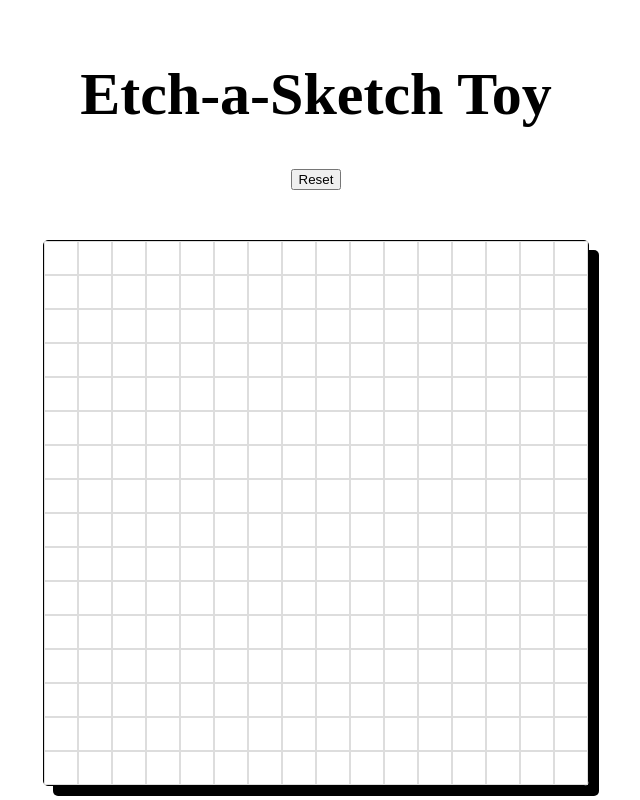
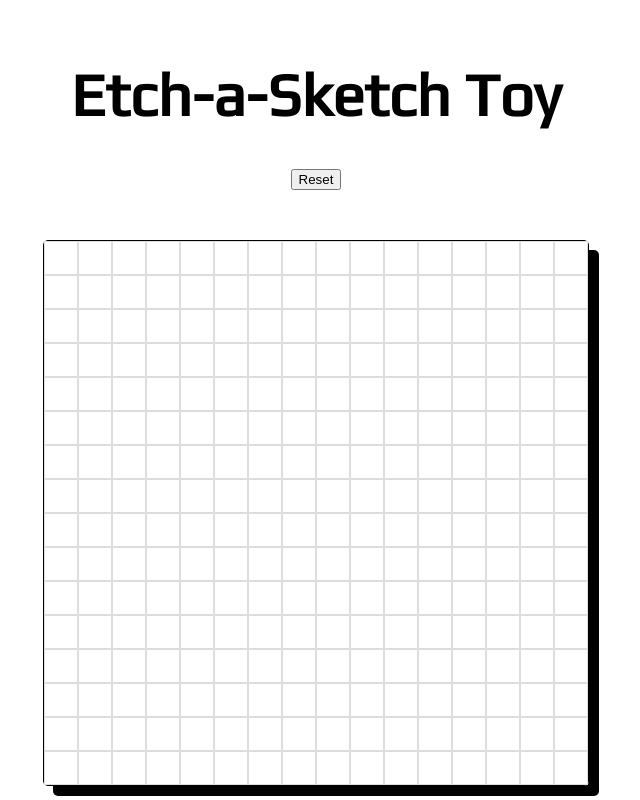
Before and after one commit to NickMagidson/etch-a-sketch-toy, a plain HTML site: page index.html in a window 1280 px wide. Shown: the whole page, without its empty margins (324-964 px from the left). Drawn offline with Linux system fonts and the light colour scheme.

Commit message:
New font

```diff
--- a/index.html
+++ b/index.html
@@ -6,6 +6,9 @@
     <meta name="viewport" content="width=device-width, initial-scale=1.0">
     <script src="script.js" defer></script>
     <link href="style.css" rel="stylesheet">
+    <link rel="preconnect" href="https://fonts.googleapis.com">
+    <link rel="preconnect" href="https://fonts.gstatic.com" crossorigin>
+    <link href="https://fonts.googleapis.com/css2?family=Play&display=swap" rel="stylesheet">
     <title>Etch-a-Sketch Toy</title>
 </head>
 <body>
--- a/style.css
+++ b/style.css
@@ -1,7 +1,7 @@
 html {
     font-size: 20px;
     background-size: 100% 100%;
-    font-family: origintech personal use;
+    font-family: 'Play', sans-serif;
 }
 
 body{
@@ -12,10 +12,10 @@ body{
     margin-top: 20px;
 }
 
-@font-face {
+/* @font-face {
     font-family: myFirstFont;
-    src: url('origintech personal use.ttf');
-}
+    src: url('/home/nick/Fonts/OriginTech personal use.ttf');
+} */
 
 h1 {
   text-align: center;
```
